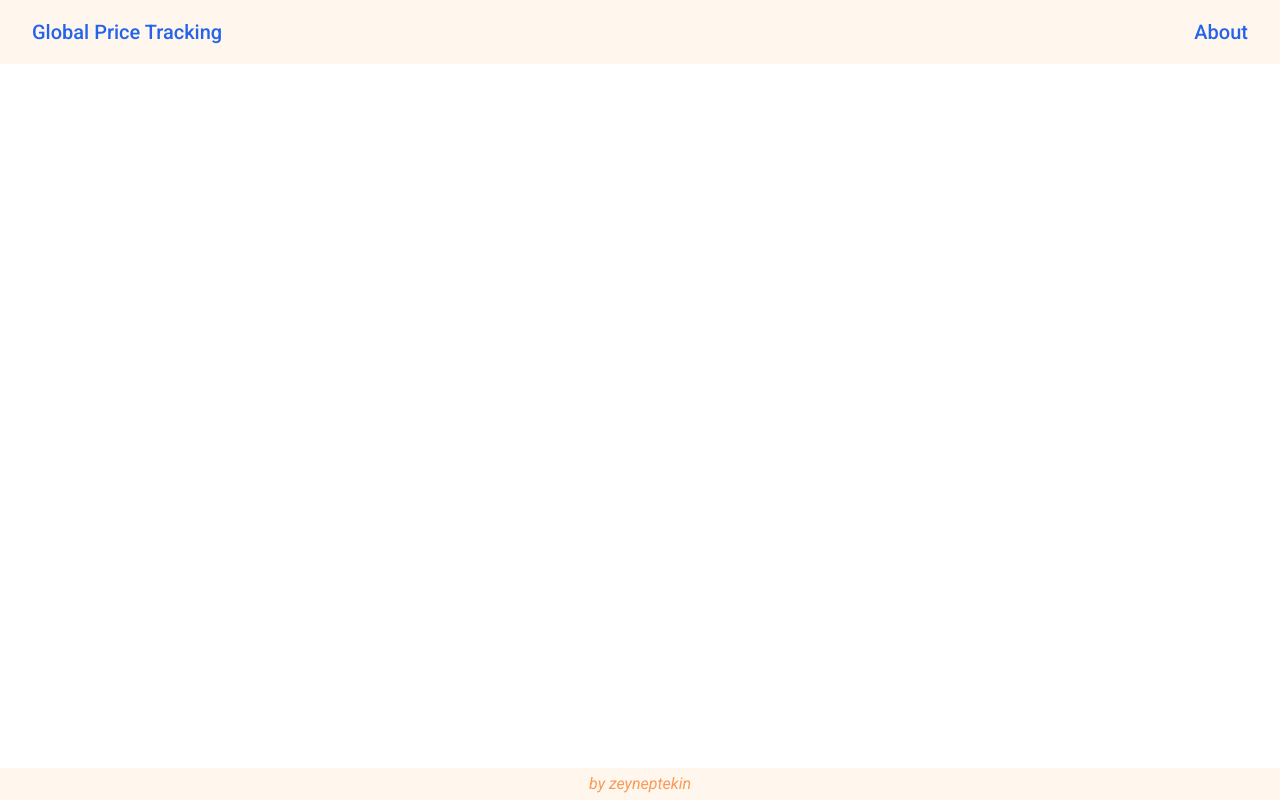
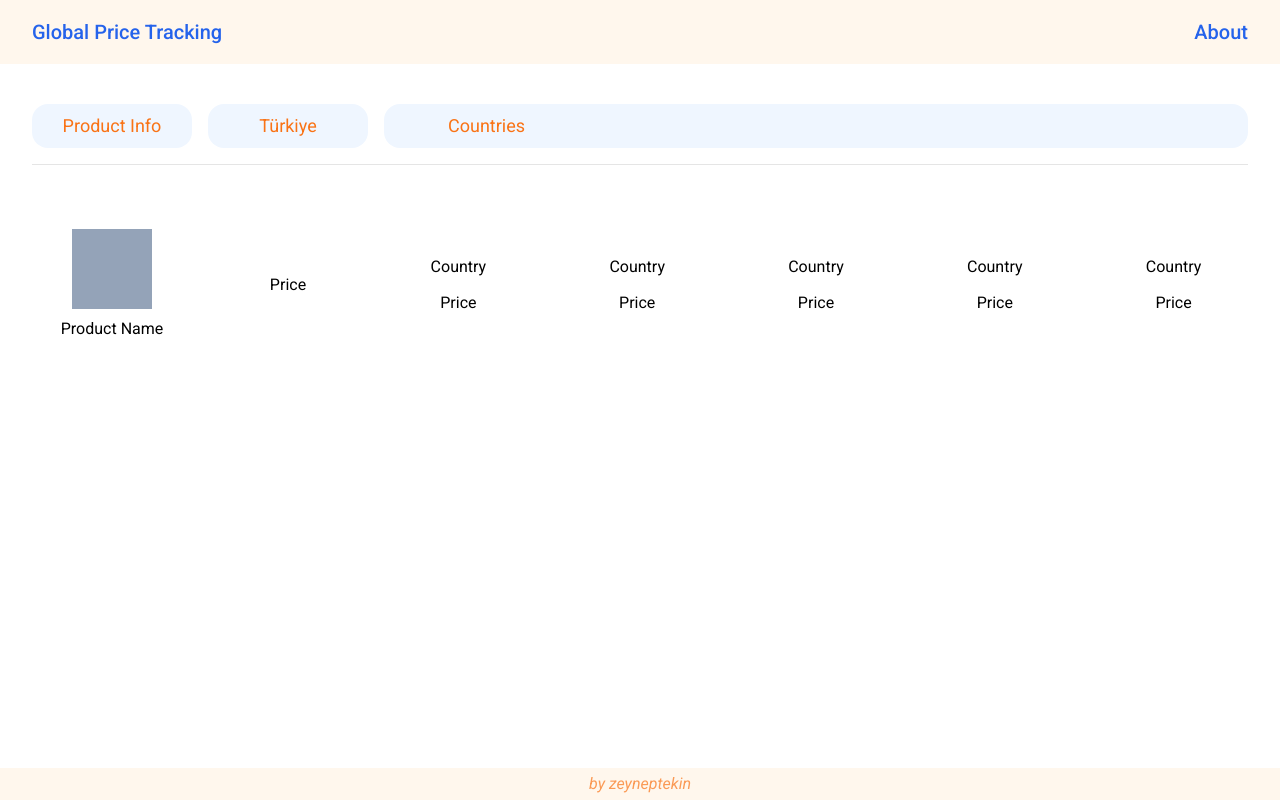
Before and after one commit to zeyneptekiin/apple-product-prices, a Next.js app in the folder web/: page / in a window 1280 px wide. Built offline with nearby package versions, Linux system fonts and the light colour scheme.

Commit message:
[add] product component to home page

```diff
--- a/web/src/pages/index.tsx
+++ b/web/src/pages/index.tsx
@@ -1,9 +1,20 @@
 import Layout from "@/pages/layout";
+import Products from "@/components/products";
 
 export default function Home() {
   return (
-    <Layout>
-      <p>xxxx</p>
-    </Layout>
+      <Layout>
+          <section className="flex justify-center items-center mt-16">
+              <div className="w-[1440px] px-8">
+                  <div className="grid grid-cols-7 gap-4 mt-10 justify-center items-center text-lg text-orange-500">
+                      <div className="flex justify-center items-center bg-blue-50 rounded-2xl py-2">Product Info</div>
+                      <div className="flex justify-center items-center bg-blue-50 rounded-2xl py-2">Türkiye</div>
+                      <div className="col-span-5 bg-blue-50 pl-16 rounded-2xl py-2">Countries</div>
+                  </div>
+                  <div className="bg-black opacity-10 w-full h-[1px] mt-4"/>
+                  <Products/>
+              </div>
+          </section>
+      </Layout>
   );
 }
```
